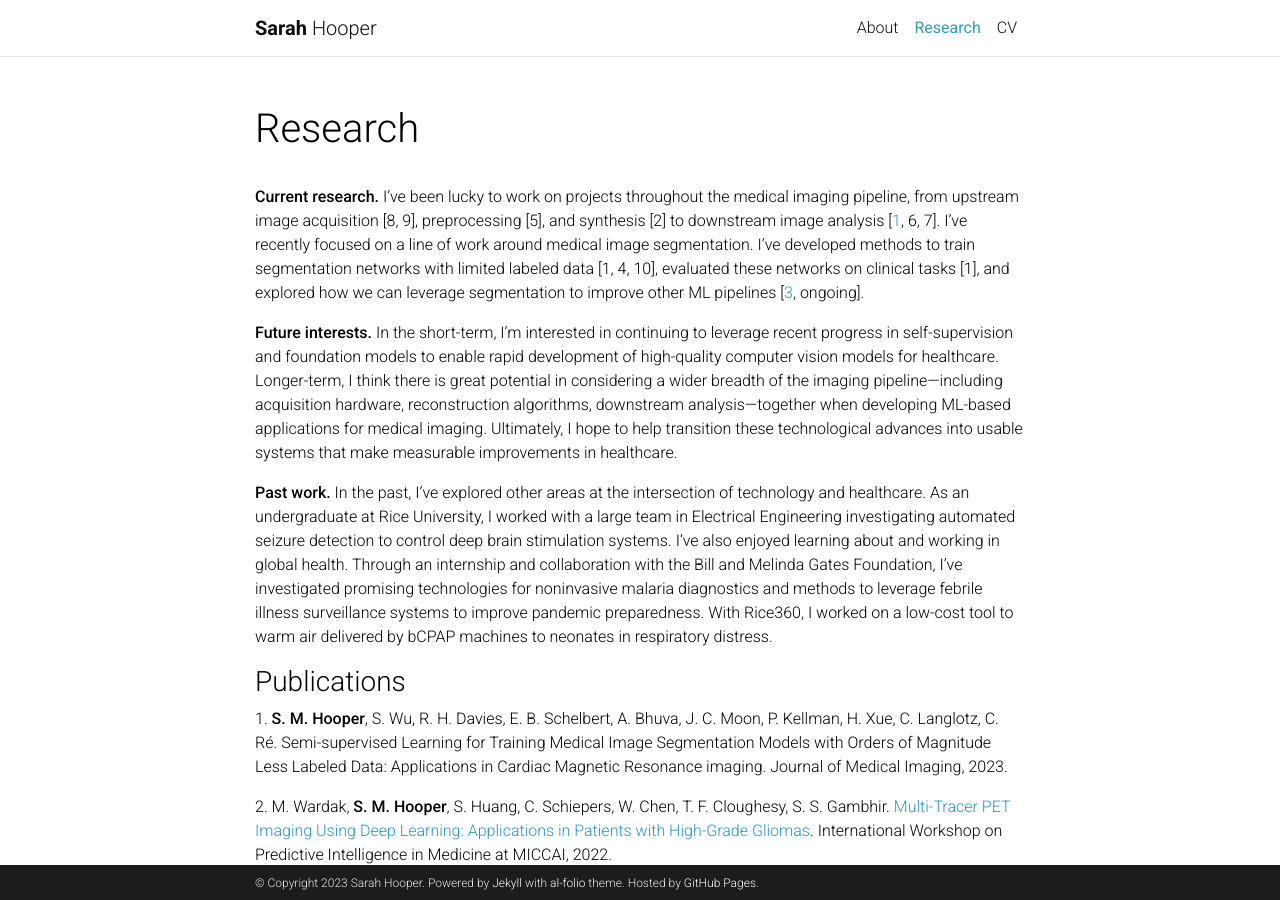
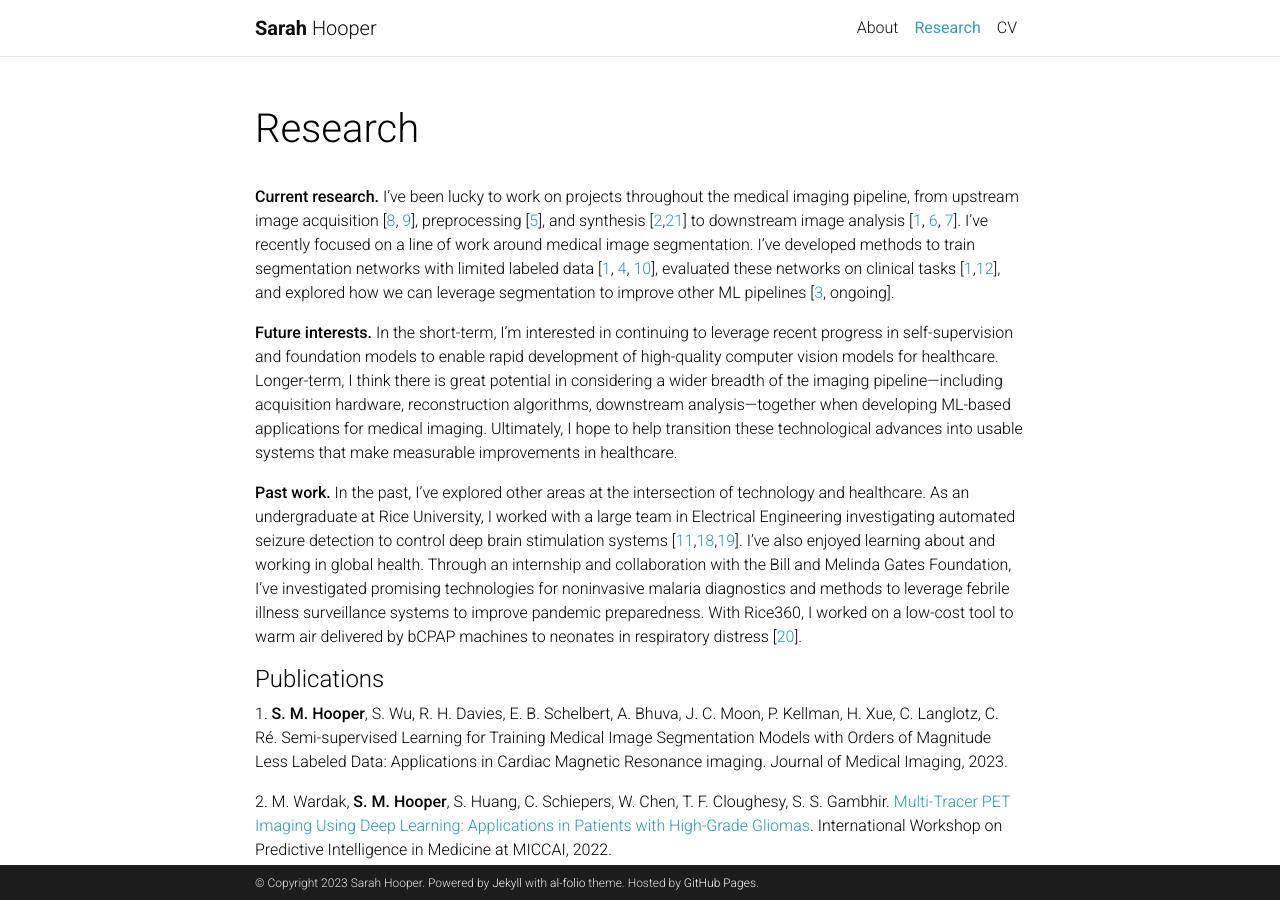
Before and after one commit to sarahmhooper/sarahmhooper.github.io, a Jekyll site: the page built from _pages/research.md, in a window 1280 px wide and 900 px high. Built offline with Jekyll 4.4.1, drawn with Linux system fonts in a browser that asks for light colours; comment, search, counter and statistics services are not loaded; a style sheet for code colours, icons or effects is not loaded.

Commit message:
Added all internal links

```diff
--- a/_pages/research.md
+++ b/_pages/research.md
@@ -10,16 +10,16 @@
 
 ---
 
-**Current research.** I’ve been lucky to work on projects throughout the medical imaging pipeline, from upstream image acquisition [8, 9], preprocessing [5], and synthesis [2] to downstream image analysis [[1](#pub1), 6, 7]. I’ve recently focused on a line of work around medical image segmentation. I've developed methods to train segmentation networks with limited labeled data [1, 4, 10], evaluated these networks on clinical tasks [1], and explored how we can leverage segmentation to improve other ML pipelines [[3](#pub3), ongoing].
+**Current research.** I’ve been lucky to work on projects throughout the medical imaging pipeline, from upstream image acquisition [[8](#pub8), [9](#pub9)], preprocessing [[5](#pub5)], and synthesis [[2](#pub2),[21](#pub21)] to downstream image analysis [[1](#pub1), [6](#pub6), [7](#pub7)]. I’ve recently focused on a line of work around medical image segmentation. I've developed methods to train segmentation networks with limited labeled data [[1](#pub1), [4](#pub4), [10](#pub10)], evaluated these networks on clinical tasks [[1](#pub1),[12](#pub12)], and explored how we can leverage segmentation to improve other ML pipelines [[3](#pub3), ongoing].
 
 **Future interests.** In the short-term, I’m interested in continuing to leverage recent progress in self-supervision and foundation models to enable rapid development of high-quality computer vision models for healthcare. Longer-term, I think there is great potential in considering a wider breadth of the imaging pipeline---including acquisition hardware, reconstruction algorithms, downstream analysis---together when developing ML-based applications for medical imaging. Ultimately, I hope to help transition these technological advances into usable systems that make measurable improvements in healthcare.
 
-**Past work.** In the past, I’ve explored other areas at the intersection of technology and healthcare. As an undergraduate at Rice University, I worked with a large team in Electrical Engineering investigating automated seizure detection to control deep brain stimulation systems. I’ve also enjoyed learning about and working in global health. Through an internship and collaboration with the Bill and Melinda Gates Foundation, I’ve investigated promising technologies for noninvasive malaria diagnostics and methods to leverage febrile illness surveillance systems to improve pandemic preparedness. With Rice360, I worked on a low-cost tool to warm air delivered by bCPAP machines to neonates in respiratory distress.
+**Past work.** In the past, I’ve explored other areas at the intersection of technology and healthcare. As an undergraduate at Rice University, I worked with a large team in Electrical Engineering investigating automated seizure detection to control deep brain stimulation systems [[11](#pub11),[18](#pub18),[19](#pub19)]. I’ve also enjoyed learning about and working in global health. Through an internship and collaboration with the Bill and Melinda Gates Foundation, I’ve investigated promising technologies for noninvasive malaria diagnostics and methods to leverage febrile illness surveillance systems to improve pandemic preparedness. With Rice360, I worked on a low-cost tool to warm air delivered by bCPAP machines to neonates in respiratory distress [[20](#pub20)].
 
 
 
 
-### Publications
+#### Publications
 
 <a name="pub1"> </a> 1. **S. M. Hooper**, S. Wu, R. H. Davies, E. B. Schelbert, A. Bhuva, J. C. Moon, P. Kellman, H. Xue, C. Langlotz, C. Ré. Semi-supervised Learning for Training Medical Image Segmentation Models with Orders of Magnitude Less Labeled Data: Applications in Cardiac Magnetic Resonance imaging. Journal of Medical Imaging, 2023.
 
@@ -45,7 +45,7 @@
 
 
 
-### Abstracts
+#### Abstracts
 <a name="pub12"> </a> 12. **S. M. Hooper**, S. Wu, R. H. Davies, J. C. Moon, P. Kellman, H. Xue, C. Langlotz, C. Ré. Speeding Up Cardiac MR Segmentation with Semi-Supervision: Applications in Cine Imaging. Artificial Intelligence in CMR, Joint Summit of EACVI and SCMR, 2022.
 
 <a name="pub13"> </a> 13. B. Park, J. Kim, J. Ha, I. Steinberg, **S. M. Hooper**, C. Jeong, E. Park, W. Choi, T. Liang, J. S. Bae, R. Managuli, Y. Kim, S. S. Gambhir, D. Lim, C. Kim. Photoacoustic Score as a Novel Classification Method for Thyroid Cancer Nodules In Vivo. Photons Plus Ultrasound: Imaging and Sensing, 2021.
@@ -65,5 +65,5 @@
 <a name="pub20"> </a> 20. **S. M. Hooper**, K. Powers, R. Wettermann, R. Richards-Kortum. Bubble Continuous Positive Airway Pressure Temperature Regulation System to Prevent Neonatal Hypothermia in Low Resource Settings. National Undergraduate Global Health Technologies Design Competition, 2015.
 
 
-### Patents
+#### Patents
 <a name="pub21"> </a> 21. **S. M. Hooper**, M. Wardak, S. S. Gambhir. [Systems and Methods for Synthetic Medical Image Generation](https://patents.google.com/patent/US11398026B2/en). United States Patent, granted 2022.
```
